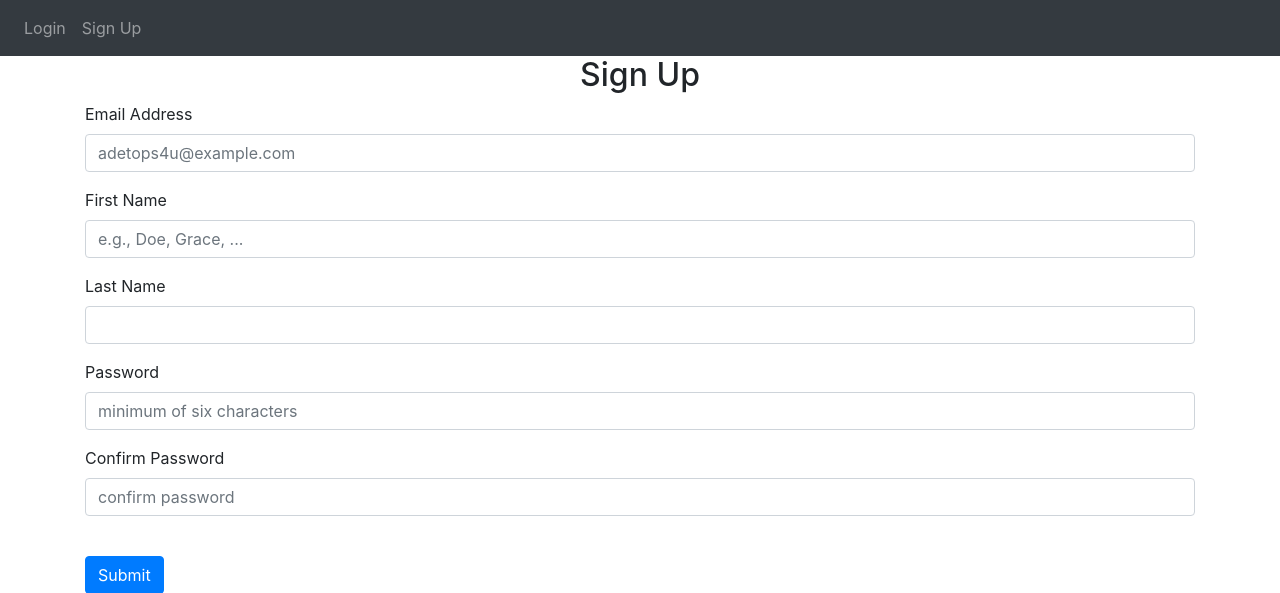
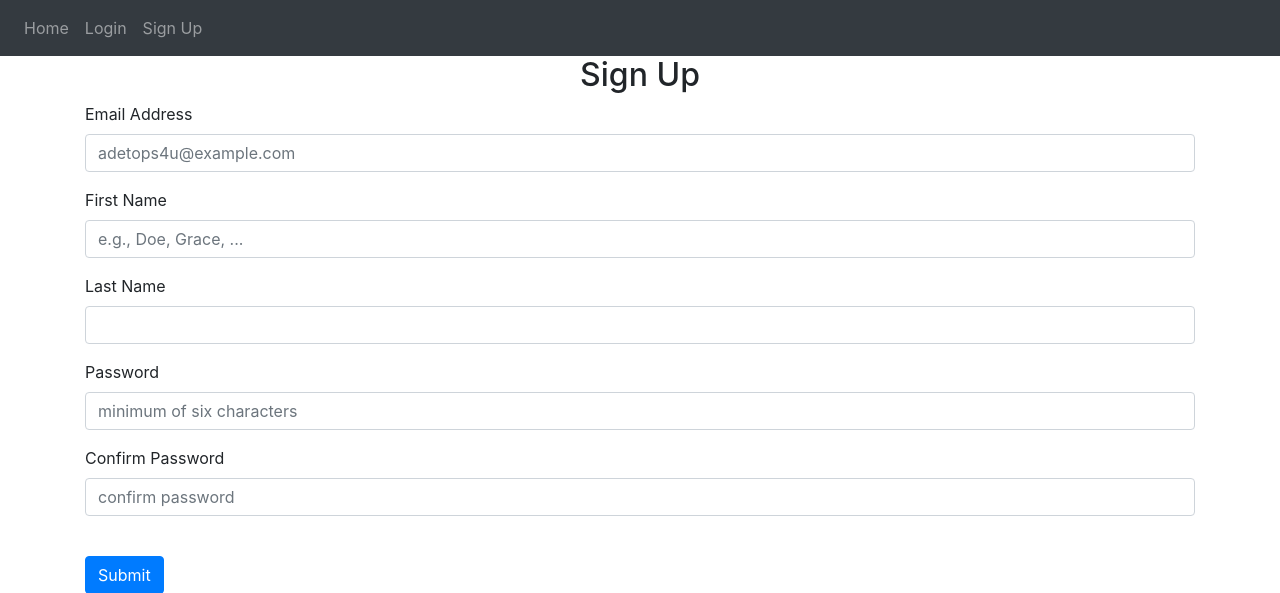
Before and after one commit to XimeonLeo/Plan-n-Teach, a Flask app: page /sign_up in a window 1280 px wide. Shown: the top 593 px of the page. Run offline with Flask 3, Linux system fonts and the light colour scheme; some libraries are stand-ins or nearby versions.

Commit message:
render landing page

```diff
--- a/website/templates/base.html
+++ b/website/templates/base.html
@@ -30,9 +30,11 @@
       <div class="collapse navbar-collapse" id="navbar">
         <div class="navbar-nav">
           {% if user.is_authenticated %}
-          <a class="nav-item nav-link" id="home" href="/">Home</a>
+          <a class="nav-item nav-link" id="homePage" href="/dashboard">Dashboard</a>
+          <a class="nav-item nav-link" id="uploadFile" href="/uploads">Uploads</a>
           <a class="nav-item nav-link" id="logout" href="/logout">Logout</a>
           {% else %}
+          <a class="nav-item nav-link" id="landing_page" href="/">Home</a>
           <a class="nav-item nav-link" id="login" href="/login">Login</a>
           <a class="nav-item nav-link" id="signUp" href="/sign_up">Sign Up</a>
           {% endif %}
--- a/website/templates/upload.html
+++ b/website/templates/upload.html
@@ -0,0 +1,5 @@
+{% extends "base.html" %} {% block title %}Uploads{% endblock %}
+
+{% block content %}
+<form action='upload'
+{% endblock %}
--- a/website/views.py
+++ b/website/views.py
@@ -10,6 +10,11 @@ from os import path, makedirs
 views = Blueprint('views', __name__)
 
 @views.route('/', methods=['GET', 'POST'])
+def landing_page():
+  return render_template("landing_page.html")
+
+
+@views.route('/dashboard', methods=['GET', 'POST'])
 @login_required
 def homePage():
   if request.method == 'POST':
@@ -24,6 +29,7 @@ def homePage():
       flash('Note added!', category='success')
 
   return render_template("home.html", user=current_user)
+
 
 def ensure_dir_exists(directory_name=''):
   if not path.exists(directory_name):
```
